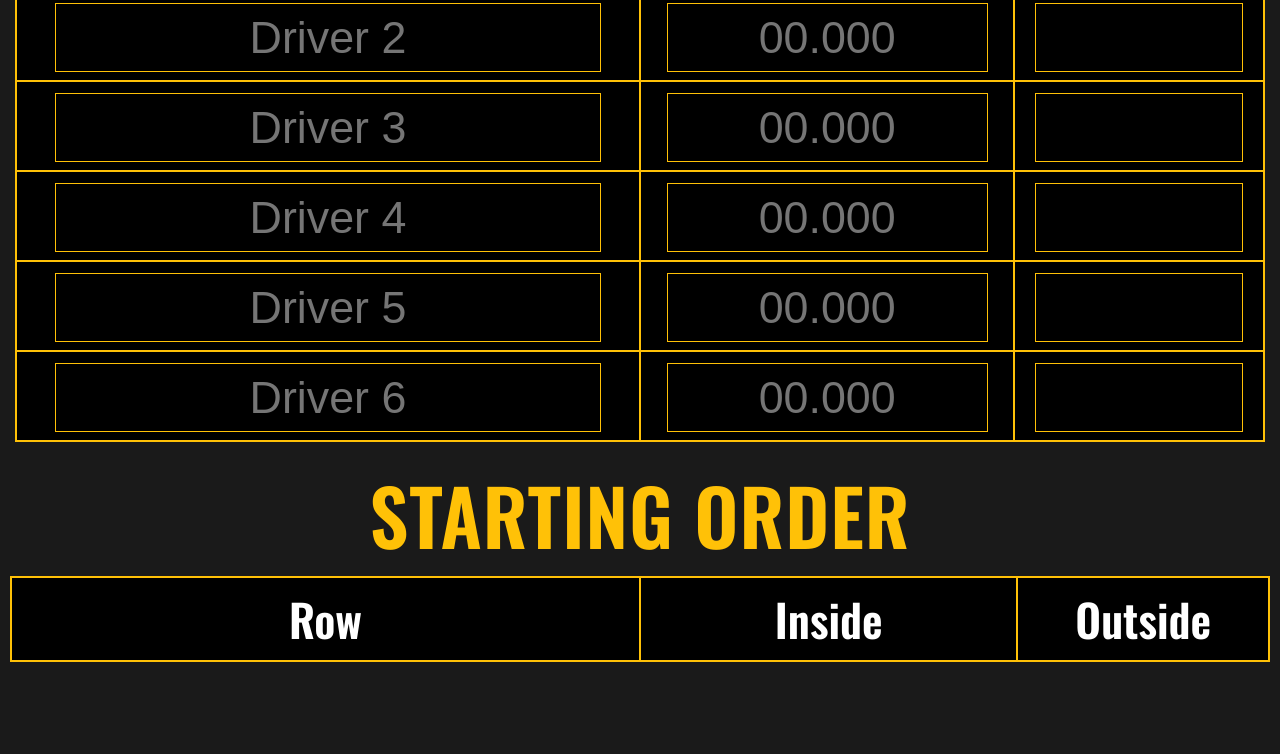
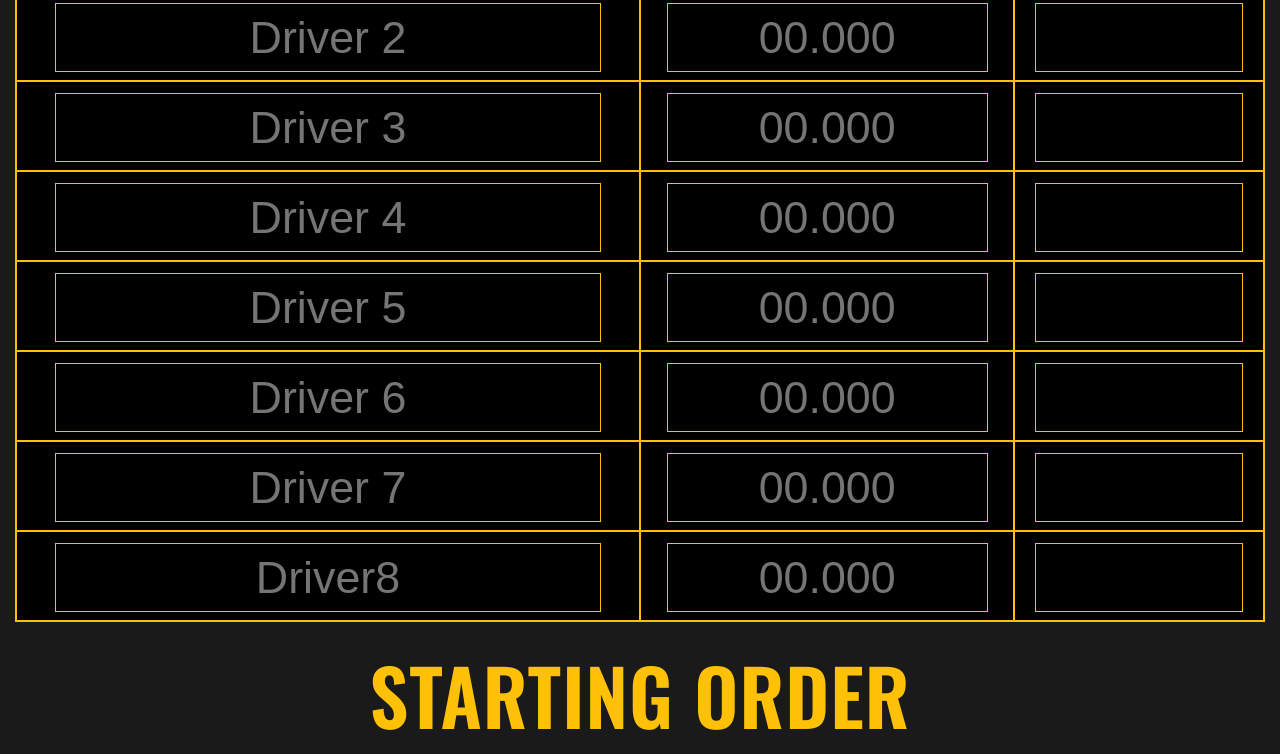
Before and after one commit to joelduprey/High-Limit-Dash, a plain HTML site: page index.html in a window 1280 px wide. Shown: the part 389-1143 px from the top of the page. Before the commit the page ends 1061 px from the top, so only its background shows below. Drawn offline with nearby package versions, Linux system fonts and the light colour scheme.

Commit message:
Update index.html

```diff
--- a/index.html
+++ b/index.html
@@ -153,6 +153,17 @@
                     <td><input type="text" placeholder="00.000" id="time6" oninput="formatTime(this); saveFormData(); updateGrid()"></td>
                     <td><input type="text" min="0" max="36" id="spin6" oninput="restrictSpin(this); saveFormData(); updateGrid()"></td>
                 </tr>
+                                      <tr>
+                    <td><input type="text" placeholder="Driver 7" id="driver7" oninput="saveFormData(); updateGrid()"></td>
+                    <td><input type="text" placeholder="00.000" id="time7" oninput="formatTime(this); saveFormData(); updateGrid()"></td>
+                    <td><input type="text" min="0" max="36" id="spin7" oninput="restrictSpin(this); saveFormData(); updateGrid()"></td>
+                </tr>
+                                      <tr>
+                    <td><input type="text" placeholder="Driver8" id="driver8" oninput="saveFormData(); updateGrid()"></td>
+                    <td><input type="text" placeholder="00.000" id="time8" oninput="formatTime(this); saveFormData(); updateGrid()"></td>
+                    <td><input type="text" min="0" max="36" id="spin" oninput="restrictSpin(this); saveFormData(); updateGrid()"></td>
+                </tr>
+
             </tbody>
         </table>
     </div>
```
